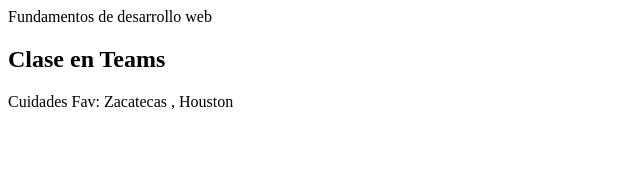
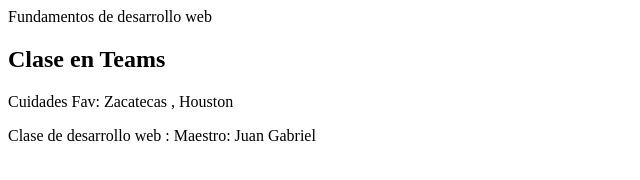
Before and after one commit to VictoriaA01/website_prueba_52, a plain HTML site: page index.html in a window 1280 px wide. Shown: the whole page, without its empty margins (0-640 px from the left). Drawn offline with Linux system fonts and the light colour scheme.

Commit message:
agregue nombre de clase y maestro

```diff
--- a/index.html
+++ b/index.html
@@ -11,5 +11,6 @@
     <h2>Clase en Teams</h2>
 
     <p>Cuidades Fav: Zacatecas , Houston</p>
+    <p>Clase de desarrollo web : Maestro: Juan Gabriel </p>
 </body>
 </html>
```
